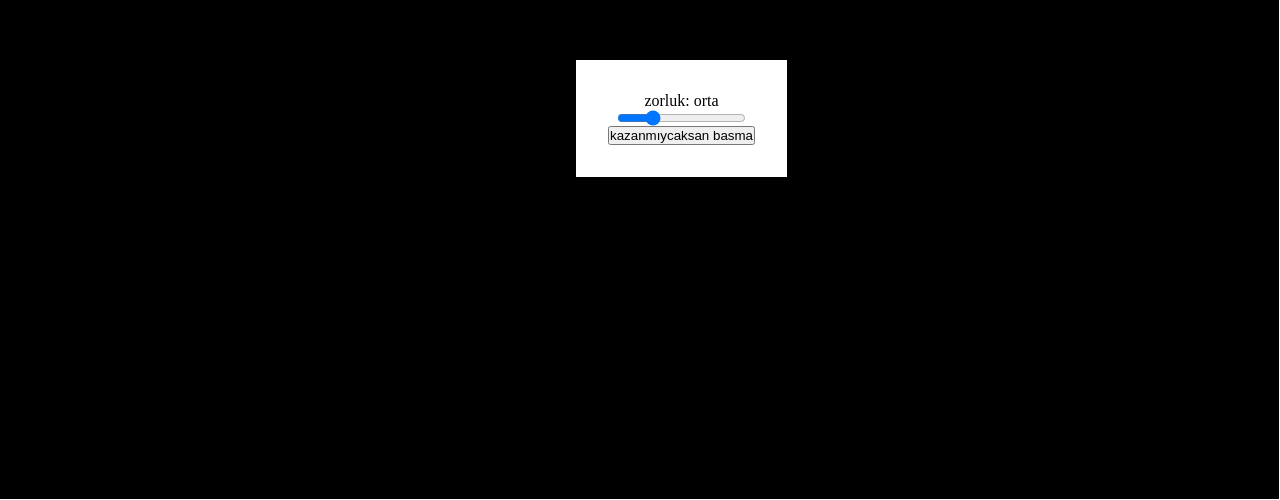
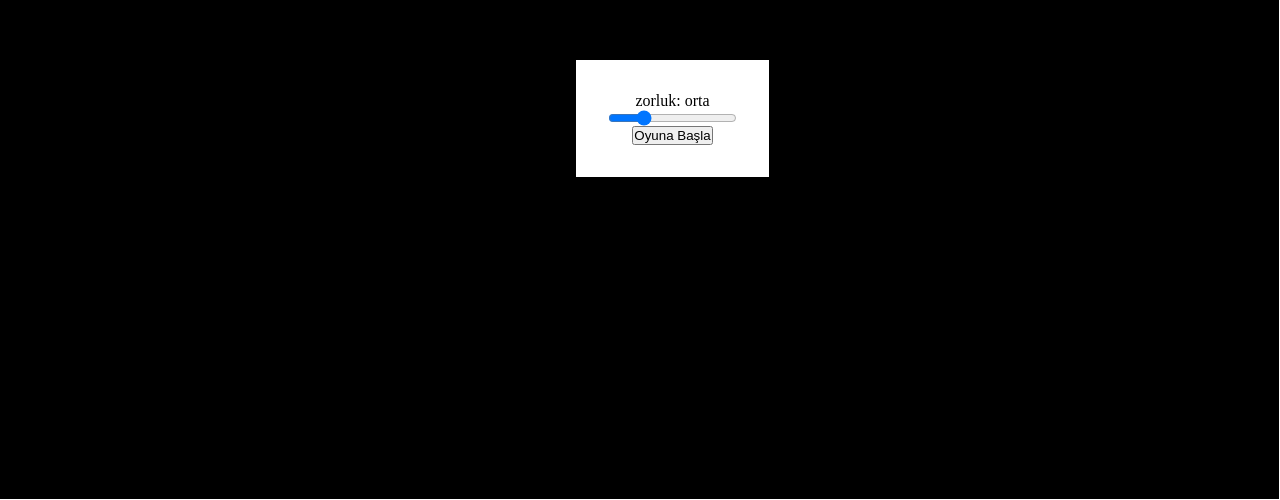
Before and after one commit to ekin123321/ping-pong_real, a plain HTML site: page index.html in a window 1280 px wide. Shown: the part 300-800 px from the top of the page. Drawn offline with Linux system fonts and the light colour scheme.

Commit message:
Update index.html

```diff
--- a/index.html
+++ b/index.html
@@ -31,7 +31,7 @@
     <label for="vol">zorluk: <span id="degis">orta</span> </label>
 
     <input type="range" id="vol" name="vol" value="2" min="1" max="5" oninput="eylencesizzamanlar()">
-    <button id="submit">kazanmıycaksan basma</button>
+    <button id="submit">Oyuna Başla</button>
 
   </div>
 
```
